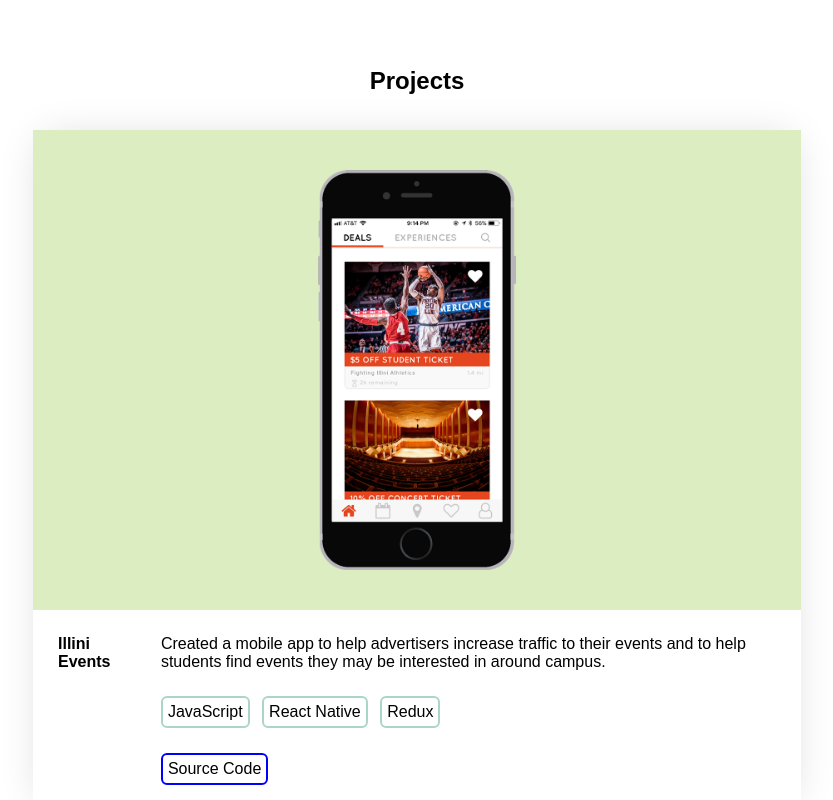
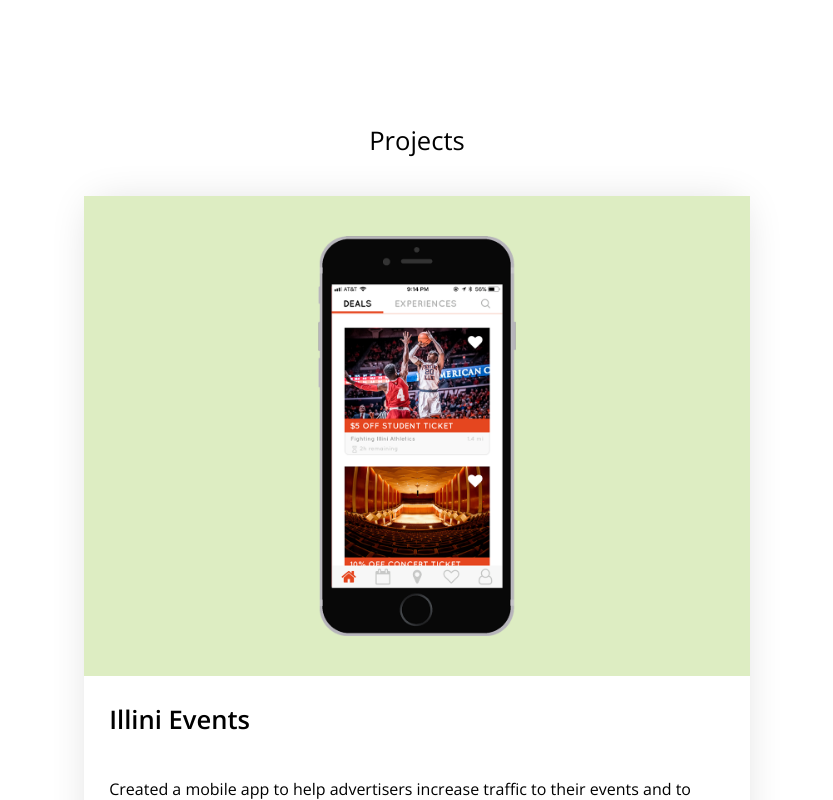
Before and after one commit to nathankillelea/portfolio, a React (Create React App) app: page / in a window 1280 px wide. Shown: the part 440-1240 px from the top of the page, without its empty margins (223-1056 px from the left). Built offline with nearby package versions, Linux system fonts and the light colour scheme.

Commit message:
style update 1

```diff
--- a/src/App.css
+++ b/src/App.css
@@ -1,12 +1,25 @@
+@import url('https://fonts.googleapis.com/css?family=Roboto+Slab|Open+Sans:300,400,600');
+
 * {
-  font-family: Arial, Helvetica, sans-serif;
+  font-family: 'Open Sans', sans-serif;
+  font-weight: 400;
   margin: 0;
   padding: 0;
   border: 0;
+  line-height: 1.5;
+}
+
+p {
+  font-size: 1em;
+}
+
+h1 {
+  font-size: 1.6em;
 }
 
 .App {
-  width: 75%;
+  width: 65%;
+  max-width: 1000px;
   margin: 0 auto;
 }
 
@@ -18,6 +31,8 @@
 
 #title {
   flex-grow: 1;
+  font-size: 2.2em;
+  font-weight: 600;
 }
 
 nav {
@@ -59,7 +74,7 @@
   margin: 20% auto;
 }
 
-@media only screen and (max-width: 768px) {
+@media only screen and (max-width: 813px) {
   .App {
     width: 85%;
   }
@@ -67,6 +82,10 @@
   .about {
     margin: 112px auto;
   }
+}
+
+.about h1 {
+  font-family: 'Roboto Slab', serif;
 }
 
 .projects {
--- a/src/Card.css
+++ b/src/Card.css
@@ -22,7 +22,6 @@
 }
 
 .top-card img {
-  /* if width > height, width: 100%; if height > width, height: 100% sass or scss?*/
   max-height: 100%;
   width: auto;
   max-width: 100%;
@@ -30,28 +29,26 @@
 
 .info-text {
   display: flex;
-  flex-direction: row;
+  flex-direction: column;
 }
 
-
-.info-text-right {
+.info-text-bottom {
   display: flex;
   flex-direction: column;
   margin: 25px;
 }
 
 #project-title {
-  margin: 25px;
+  margin: 25px 25px 12.5px 25px;
+  font-size: 1.6em;
+  font-weight: 600;
 }
 
 #description {
   margin-bottom: 25px;
 }
 
-@media only screen and (max-width: 768px) {
-  .info-text {
-    flex-direction: column;
-  }
+@media only screen and (max-width: 813px) {
 
   #project-title {
     margin-bottom: 0;
@@ -75,24 +72,35 @@
   flex-wrap: wrap;
 }
 
-.tag {
+.tag, #sourceLink {
   border-style: solid;
   border-width: 2px;
+  padding: 6px 18px 6px 18px;
+  border-radius: 7px;
+  margin-right: 12.5px;
+  font-size: .8em;
+  font-weight: 300;
+  border-width: 1px;
+}
+
+.tag {
   border-color: #ABD5C9;
-  padding: 5px;
-  border-radius: 6px;
-  margin-right: 12.5px;
   margin-bottom: 12.5px;
 }
 
 #sourceLink {
-  border-style: solid;
-  border-width: 2px;
-  padding: 5px;
-  border-radius: 6px;
-  margin-right: 12.5px;
+  border-color: #4078c0;
+  background: #4078c0;
   margin-top: 12.5px;
   text-decoration: none;
-  color: inherit;
-  border-color: blue;
+  color: #fff;
+  font-weight: 600;
+  transition: all .15s ease;
+  box-shadow: 0 4px 6px rgba(50,50,93,.11),0 1px 3px rgba(0,0,0,.08);
 }
+
+#sourceLink:hover {
+  transform: translateY(-1px);
+  box-shadow: 0 7px 14px rgba(50,50,93,.1),0 3px 6px rgba(0,0,0,.08);
+  opacity: .8;
+}
--- a/src/Card.js
+++ b/src/Card.js
@@ -6,13 +6,13 @@
     console.log(this.props.tags);
     return (
       <div className="Card">
-        <div className="top-card" style={{'background-color': this.props.backgroundColor}}>
+        <div className="top-card" style={{'background': this.props.backgroundColor}}>
           <img src={this.props.img} />
         </div>
         <div className="bottom-card">
           <div className="info-text">
-            <strong id="project-title">{this.props.title}</strong>
-            <div className="info-text-right">
+            <h1 id="project-title">{this.props.title}</h1>
+            <div className="info-text-bottom">
               <p id="description">{this.props.description}</p>
               <div className="tags">
               {this.props.tags.map((tag, index) => {
```
Also changed, not shown: 1 other file (tests, documents, lock files or other folders).
